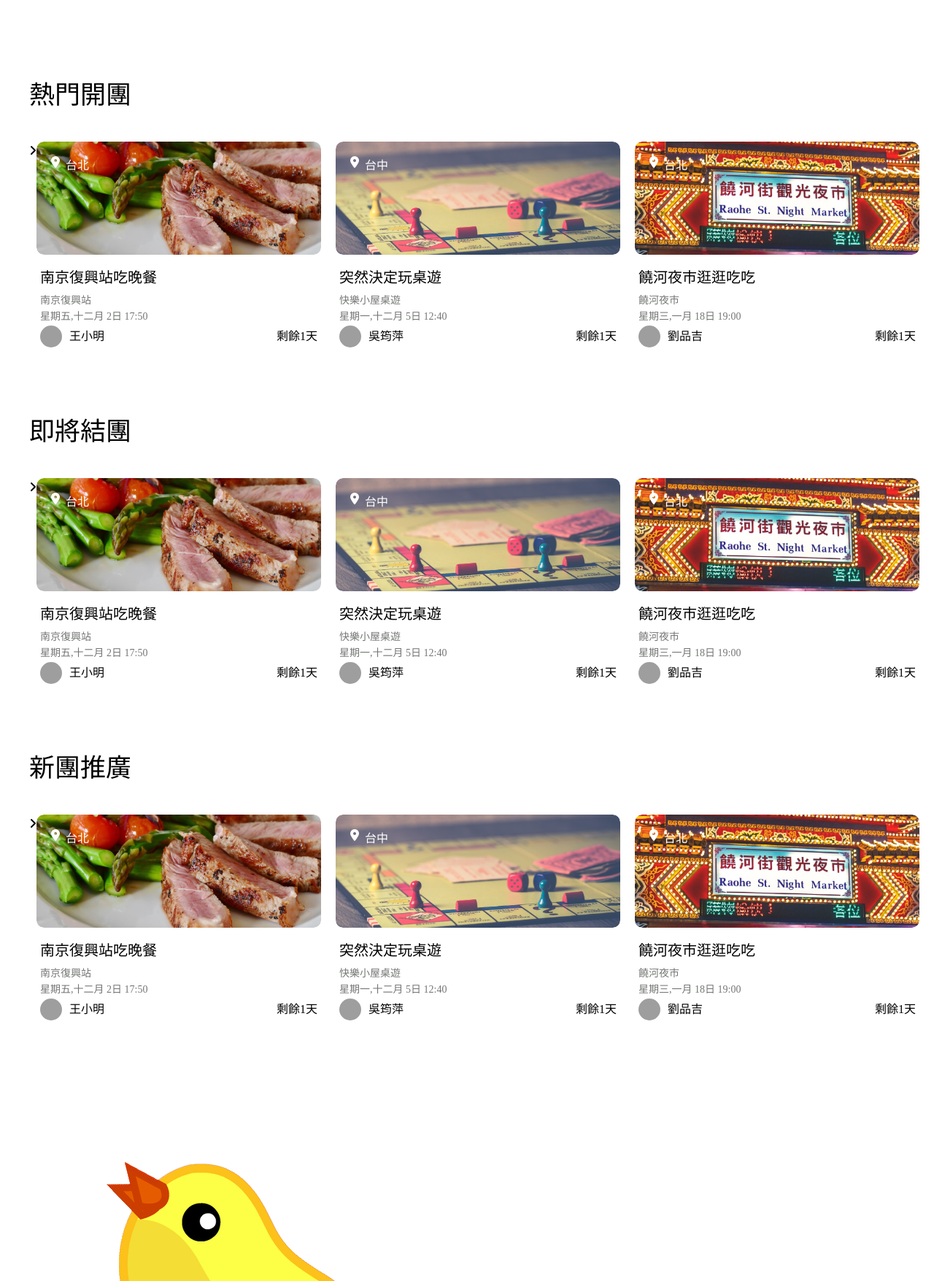
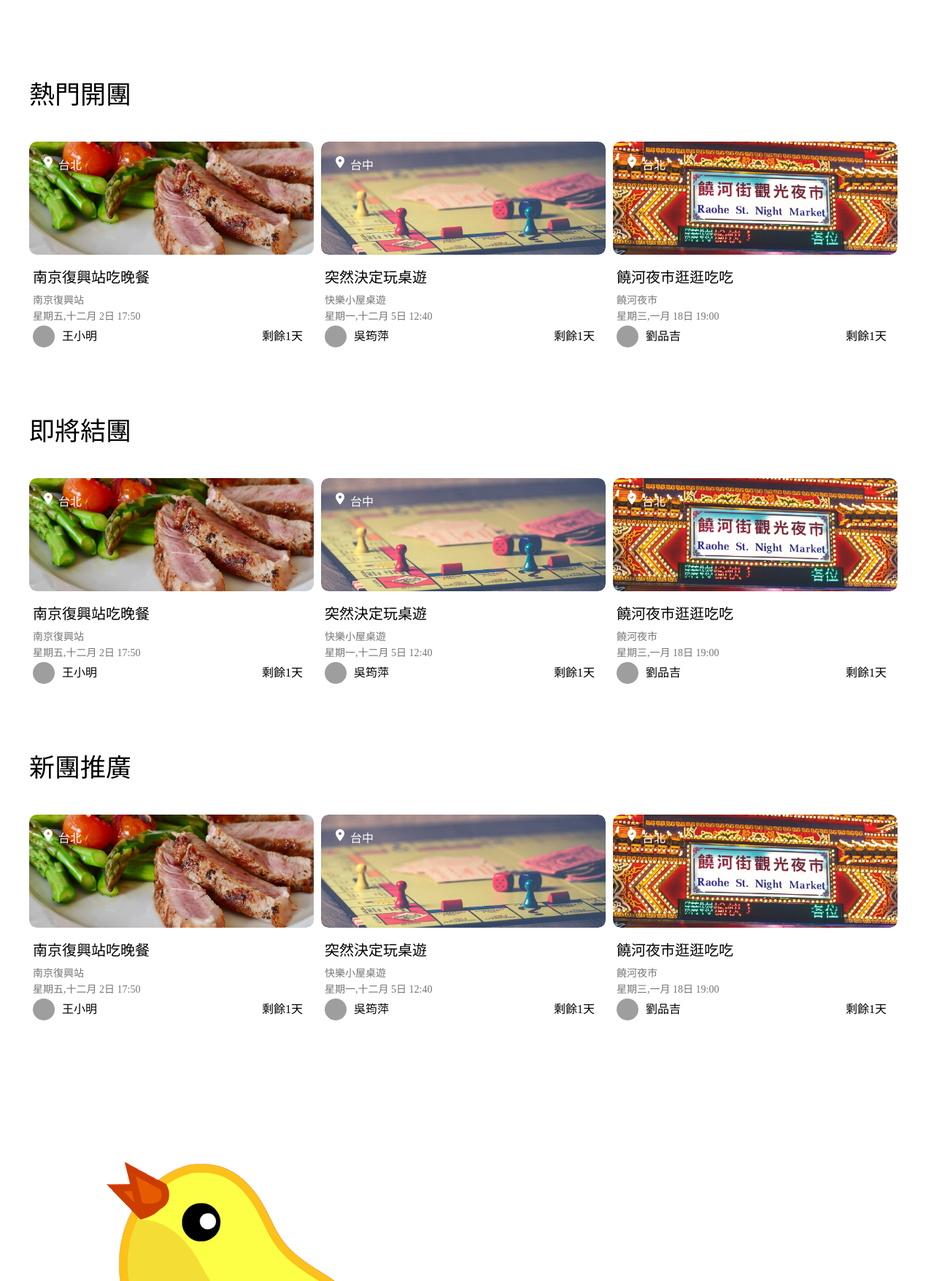
Before and after one commit to FroseWong/weeee_project, a PHP site: page /jo_index.html in a window 1280 px wide. Shown: the part 685-2440 px from the top of the page at 73% size. Run offline with PHP 8.4, Linux system fonts and the light colour scheme; some libraries are stand-ins or nearby versions; grey boxes are pictures that could not be loaded.

Commit message:
jo-list slide & back to top

```diff
--- a/src/jo_index.html
+++ b/src/jo_index.html
@@ -5,12 +5,20 @@
     <meta http-equiv="X-UA-Compatible" content="IE=edge" />
     <meta name="viewport" content="width=device-width, initial-scale=1.0" />
     <title>Weeee!</title>
+    <script src="https://kit.fontawesome.com/85f014293c.js" crossorigin="anonymous"></script>
+    <link
+    rel="stylesheet"
+    href="https://cdnjs.cloudflare.com/ajax/libs/slick-carousel/1.5.8/slick.min.css"
+    />
+    <link
+    rel="stylesheet"
+    href="https://cdnjs.cloudflare.com/ajax/libs/slick-carousel/1.5.8/slick-theme.min.css"
+    />
   <link rel="stylesheet" href="./css/style.css" />
-    <script src="https://kit.fontawesome.com/85f014293c.js" crossorigin="anonymous"></script>
   </head>
   <body>
     @@include('layout/header.html')
-    <div class="wrapper jo_index">
+    <div class="wrapper jo_index app1">
 
       <div class="topbanner">
         <div class="container topbanner__text">
@@ -53,10 +61,66 @@
       <div class="container content">
         <h2 class="ttoc">熱門開團</h2>
 
-        <div class="jo-list">
-          <div class="slider-right">
-            <i class="fa-solid fa-angle-right"></i>
+        <div class="jo-list jo-lista">
+          <a class="jo-card">
+            <div class="jo-card__top__location">
+              <i class="fa-solid fa-location-dot"></i>
+              <p class="jo__location">台北</p>
             </div>
+            <div class="jo-card__top">
+              <img src="img/jo/jo_nanjingeasteat1.jpg" alt="" />
+            </div>
+            <div class="jo-card__bottom">
+              <h6 class="jo-name">南京復興站吃晚餐</h6>
+              <span class="gray jo__detailaddress">南京復興站</span>
+              <span class="gray jo-time">星期五,十二月 2日 17:50</span>
+              <span class="jo-card__bottom__message"
+                ><span class="member-pic m1"></span
+                ><span class="member-name">王小明</span>
+                <span class="left-time">剩餘1天</span></span
+              >
+            </div>
+          </a>
+
+          <a class="jo-card">
+            <div class="jo-card__top__location">
+              <i class="fa-solid fa-location-dot"></i>
+              <p class="jo__location">台中</p>
+            </div>
+            <div class="jo-card__top">
+              <img src="img/jo/jo_boardgame1.jpg" alt="" />
+            </div>
+            <div class="jo-card__bottom">
+              <h6 class="jo-name">突然決定玩桌遊</h6>
+              <span class="gray jo__detailaddress">快樂小屋桌遊</span>
+              <span class="gray jo-time">星期一,十二月 5日 12:40</span>
+              <span class="jo-card__bottom__message"
+                ><span class="member-pic m2"></span
+                ><span class="member-name">吳筠萍</span>
+                <span class="left-time">剩餘1天</span></span
+              >
+            </div>
+          </a>
+
+          <a class="jo-card">
+            <div class="jo-card__top__location">
+              <i class="fa-solid fa-location-dot"></i>
+              <p class="jo__location">台北</p>
+            </div>
+            <div class="jo-card__top">
+              <img src="img/jo/jo_raohenightmarket1.jpg" alt="" />
+            </div>
+            <div class="jo-card__bottom">
+              <h6 class="jo-name">饒河夜市逛逛吃吃</h6>
+              <span class="gray jo__detailaddress">饒河夜市</span>
+              <span class="gray jo-time">星期三,一月 18日 19:00</span>
+              <span class="jo-card__bottom__message"
+                ><span class="member-pic m3"></span
+                ><span class="member-name">劉品吉</span>
+                <span class="left-time">剩餘1天</span></span
+              >
+            </div>
+          </a>
           <a class="jo-card">
             <div class="jo-card__top__location">
               <i class="fa-solid fa-location-dot"></i>
@@ -119,9 +183,65 @@
         </div>
         <h2 class="ttoc">即將結團</h2>
         <div class="jo-list">
-          <div class="slider-right">
-            <i class="fa-solid fa-angle-right"></i>
+          <a class="jo-card">
+            <div class="jo-card__top__location">
+              <i class="fa-solid fa-location-dot"></i>
+              <p class="jo__location">台北</p>
             </div>
+            <div class="jo-card__top">
+              <img src="img/jo/jo_nanjingeasteat1.jpg" alt="" />
+            </div>
+            <div class="jo-card__bottom">
+              <h6 class="jo-name">南京復興站吃晚餐</h6>
+              <span class="gray jo__detailaddress">南京復興站</span>
+              <span class="gray jo-time">星期五,十二月 2日 17:50</span>
+              <span class="jo-card__bottom__message"
+                ><span class="member-pic m1"></span
+                ><span class="member-name">王小明</span>
+                <span class="left-time">剩餘1天</span></span
+              >
+            </div>
+          </a>
+
+          <a class="jo-card">
+            <div class="jo-card__top__location">
+              <i class="fa-solid fa-location-dot"></i>
+              <p class="jo__location">台中</p>
+            </div>
+            <div class="jo-card__top">
+              <img src="img/jo/jo_boardgame1.jpg" alt="" />
+            </div>
+            <div class="jo-card__bottom">
+              <h6 class="jo-name">突然決定玩桌遊</h6>
+              <span class="gray jo__detailaddress">快樂小屋桌遊</span>
+              <span class="gray jo-time">星期一,十二月 5日 12:40</span>
+              <span class="jo-card__bottom__message"
+                ><span class="member-pic m2"></span
+                ><span class="member-name">吳筠萍</span>
+                <span class="left-time">剩餘1天</span></span
+              >
+            </div>
+          </a>
+
+          <a class="jo-card">
+            <div class="jo-card__top__location">
+              <i class="fa-solid fa-location-dot"></i>
+              <p class="jo__location">台北</p>
+            </div>
+            <div class="jo-card__top">
+              <img src="img/jo/jo_raohenightmarket1.jpg" alt="" />
+            </div>
+            <div class="jo-card__bottom">
+              <h6 class="jo-name">饒河夜市逛逛吃吃</h6>
+              <span class="gray jo__detailaddress">饒河夜市</span>
+              <span class="gray jo-time">星期三,一月 18日 19:00</span>
+              <span class="jo-card__bottom__message"
+                ><span class="member-pic m3"></span
+                ><span class="member-name">劉品吉</span>
+                <span class="left-time">剩餘1天</span></span
+              >
+            </div>
+          </a>
           <a class="jo-card">
             <div class="jo-card__top__location">
               <i class="fa-solid fa-location-dot"></i>
@@ -184,9 +304,65 @@
         </div>
         <h2 class="ttoc">新團推廣</h2>
         <div class="jo-list">
-          <div class="slider-right">
-            <i class="fa-solid fa-angle-right"></i>
+          <a class="jo-card">
+            <div class="jo-card__top__location">
+              <i class="fa-solid fa-location-dot"></i>
+              <p class="jo__location">台北</p>
             </div>
+            <div class="jo-card__top">
+              <img src="img/jo/jo_nanjingeasteat1.jpg" alt="" />
+            </div>
+            <div class="jo-card__bottom">
+              <h6 class="jo-name">南京復興站吃晚餐</h6>
+              <span class="gray jo__detailaddress">南京復興站</span>
+              <span class="gray jo-time">星期五,十二月 2日 17:50</span>
+              <span class="jo-card__bottom__message"
+                ><span class="member-pic m1"></span
+                ><span class="member-name">王小明</span>
+                <span class="left-time">剩餘1天</span></span
+              >
+            </div>
+          </a>
+
+          <a class="jo-card">
+            <div class="jo-card__top__location">
+              <i class="fa-solid fa-location-dot"></i>
+              <p class="jo__location">台中</p>
+            </div>
+            <div class="jo-card__top">
+              <img src="img/jo/jo_boardgame1.jpg" alt="" />
+            </div>
+            <div class="jo-card__bottom">
+              <h6 class="jo-name">突然決定玩桌遊</h6>
+              <span class="gray jo__detailaddress">快樂小屋桌遊</span>
+              <span class="gray jo-time">星期一,十二月 5日 12:40</span>
+              <span class="jo-card__bottom__message"
+                ><span class="member-pic m2"></span
+                ><span class="member-name">吳筠萍</span>
+                <span class="left-time">剩餘1天</span></span
+              >
+            </div>
+          </a>
+
+          <a class="jo-card">
+            <div class="jo-card__top__location">
+              <i class="fa-solid fa-location-dot"></i>
+              <p class="jo__location">台北</p>
+            </div>
+            <div class="jo-card__top">
+              <img src="img/jo/jo_raohenightmarket1.jpg" alt="" />
+            </div>
+            <div class="jo-card__bottom">
+              <h6 class="jo-name">饒河夜市逛逛吃吃</h6>
+              <span class="gray jo__detailaddress">饒河夜市</span>
+              <span class="gray jo-time">星期三,一月 18日 19:00</span>
+              <span class="jo-card__bottom__message"
+                ><span class="member-pic m3"></span
+                ><span class="member-name">劉品吉</span>
+                <span class="left-time">剩餘1天</span></span
+              >
+            </div>
+          </a>
           <a class="jo-card">
             <div class="jo-card__top__location">
               <i class="fa-solid fa-location-dot"></i>
@@ -247,22 +423,65 @@
             </div>
           </a>
         </div>
-        <a id="jo_button" href="./jo_new.html"><img src="./img/jo/jo_create.gif" alt=""><h5>發起揪團</h5></a>
+        <a id="jo_button" href="./jo_new.html">
+          <img src="./img/jo/jo_create.gif" alt="">
+          <h5>發起揪團</h5>
+        </a>
+
       </div>
 
       @@include('layout/footer.html')
     </div>
-    <script src="https://cdnjs.cloudflare.com/ajax/libs/jquery/3.1.1/jquery.min.js"></script>
+    <script src="/vue/vue.global.prod.js"></script>
+    <script src="https://cdnjs.cloudflare.com/ajax/libs/jquery/3.6.3/jquery.min.js"></script>
+    <script type="text/javascript" src="//cdn.jsdelivr.net/npm/slick-carousel@1.8.1/slick/slick.min.js"></script>
     <script>
-      var btn = $('#jo_button');
+      let app1 = Vue.createApp({
+        data(){
+          return{
 
-  $(window).scroll(function() {
-    if ($(window).scrollTop() > 300) {
+          }
+        },
+        created() {
+            window.addEventListener("scroll", this.btn_show);
+
+        },
+        methods:{
+
+          btn_show(){
+             let btn = $('#jo_button');
+              if (window.scrollY > 500) {
                 btn.addClass('show');
               } else {
                 btn.removeClass('show');
               }
+            },
+          jo_list_slick(){
+          $(".jo-list").slick({
+          infinite: true,
+          slidesToShow: 3,
+          slidesToScroll: 3,
+
+          responsive: [
+            {
+              breakpoint: 768,
+              settings: {
+                slidesToShow: 1.5,
+                slidesToScroll: 1,
+                infinite: true,
+              },
+            },
+          ],
         });
+
+          },
+        },
+        mounted() {
+        this.jo_list_slick();
+    },
+      });
+      app1.mount(".app1");
+
 
 
     </script>
--- a/src/qa_buy.html
+++ b/src/qa_buy.html
@@ -474,10 +474,10 @@
               c_position = c.offsetTop;
               d_position = d.offsetTop;
               e_position = e.offsetTop;
-              console.log([a_position,b_position,c_position,d_position,e_position])
+              // console.log([a_position,b_position,c_position,d_position,e_position])
               let arr = [a_list,b_list,c_list,d_list,e_list]
               ScrollPosition = window.scrollY;
-              console.log(ScrollPosition);
+              // console.log(ScrollPosition);
               if (ScrollPosition + 136 >= a_position){
                 arr.forEach(element => {
                   element.classList.remove("on")
```
Also changed, not shown: src/jo_searched.html (+48 -13 lines), src/sass/page/jo_index.scss (+0 -34 lines), src/sass/page/jo_searched.scss (+15 -0 lines). Lines whose indentation alone changed are shown as unchanged.
